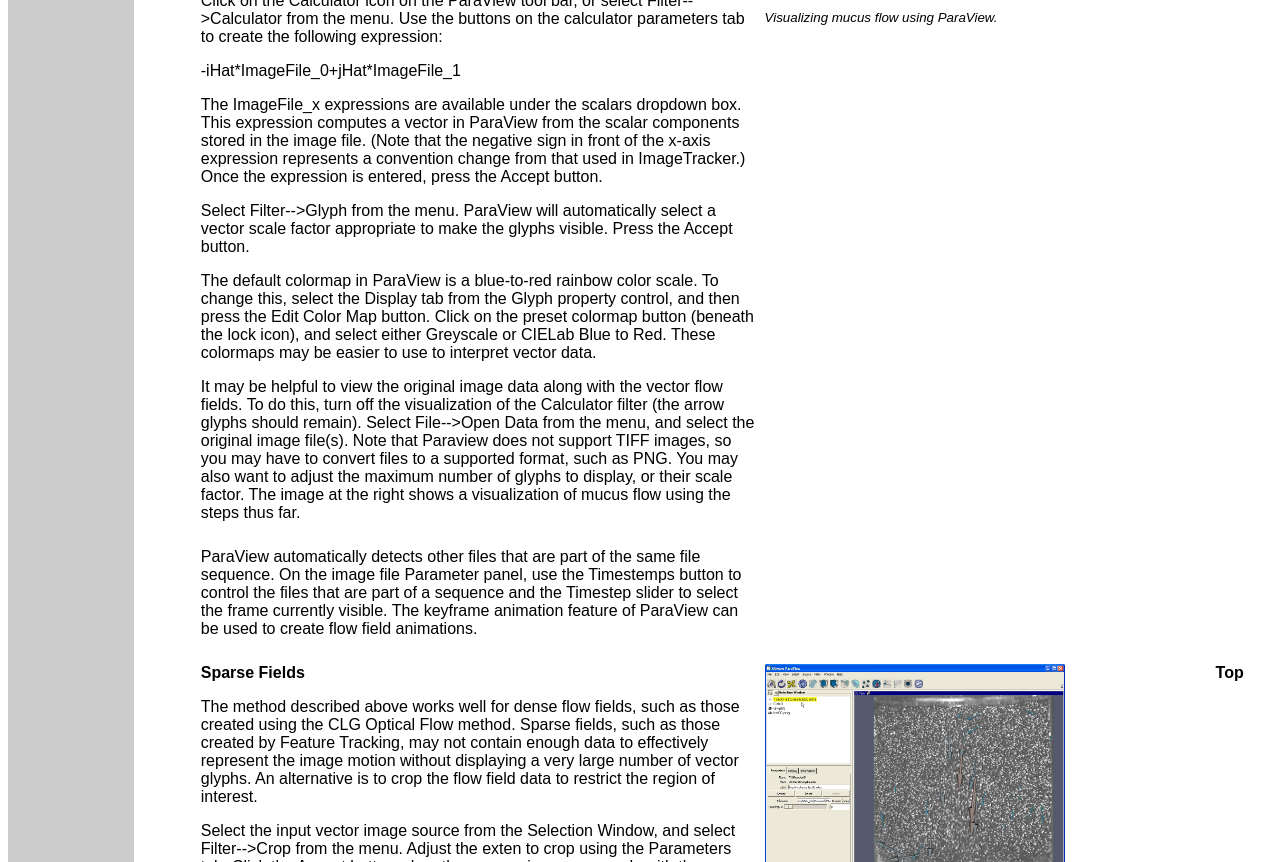
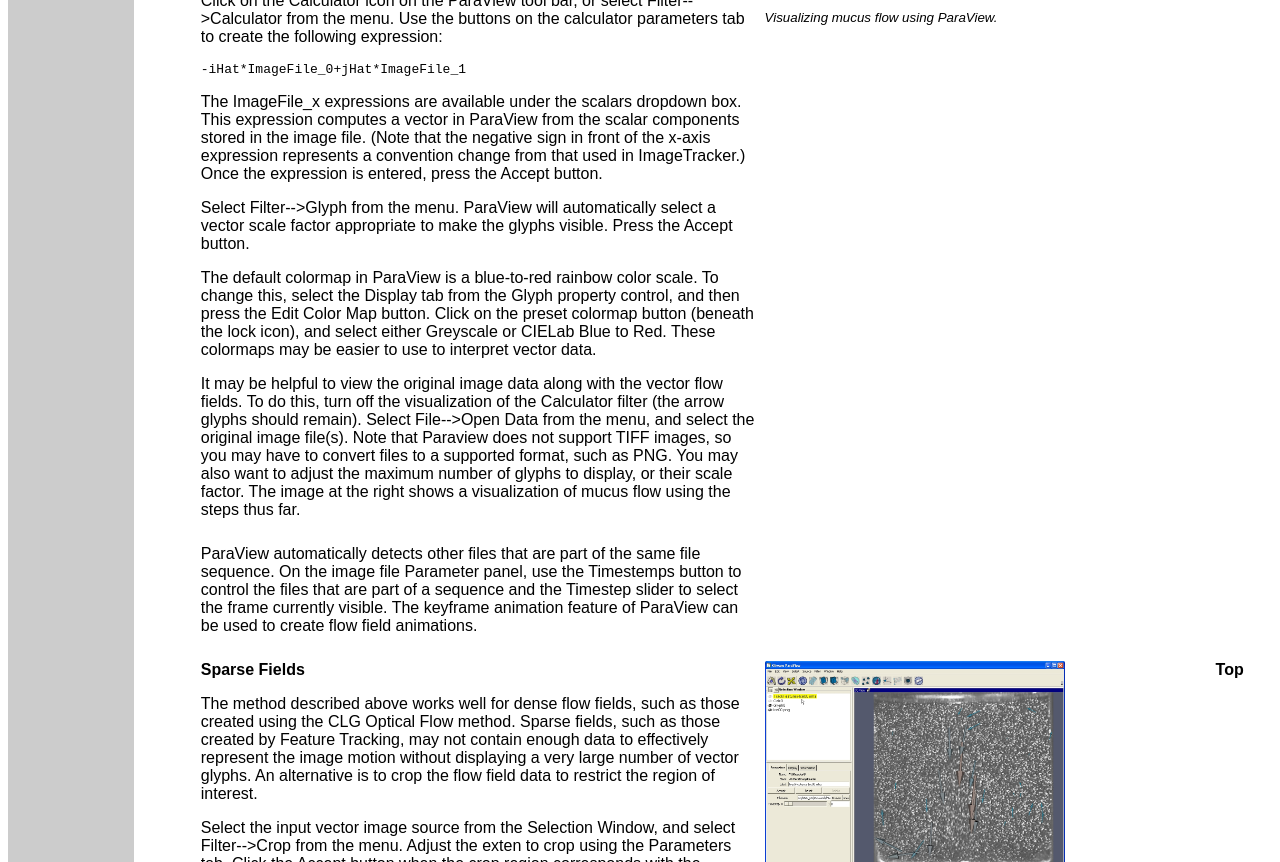
Before and after one commit to CISMM/ImageTracker, a plain HTML site: page docs/manual.html in a window 1280 px wide. Shown: the part 6254-7116 px from the top of the page. Drawn offline with Linux system fonts and the light colour scheme.

Commit message:
Minor formatting correction.

```diff
--- a/docs/manual.html
+++ b/docs/manual.html
@@ -357,7 +357,7 @@
   	        <p>ImageTracker does not provide visualization for computed flow fields (yet). <a href="http://www.paraview.org/HTML/Index.html" target="_blank">ParaView</a>, a free application from <a href="http://www.kitware.com/" target="_blank">Kitware</a>, provides this functionality. Follow the instructions from Kitware on how to install and run ParaView. The following  will help you create a visualization of flow fields with ParaView.</p>
   	        <p>Select File--&gt;Open Data from the ParaView menu. Navigate to and select the flow field file(s) created by ImageTracker (.mha extension). The default visualization for vector image data is a scalar field of vector magnitude intensities. We will create arrow glyphs that will represent the magnitude and direction of the flow field. </p>
   	        <p>Click on the Calculator icon on the ParaView tool bar, or select Filter--&gt;Calculator from the menu. Use the buttons on the calculator parameters tab to create the following expression:</p>
-  	        <p>-iHat*ImageFile_0+jHat*ImageFile_1</p>
+  	        <p><code>-iHat*ImageFile_0+jHat*ImageFile_1</code></p>
   	        <p>The ImageFile_x expressions are available under the scalars dropdown box. This expression computes a vector in ParaView from the scalar components stored in the image file. (Note that the negative sign in front of the x-axis expression represents a convention change from that used in ImageTracker.) Once the expression is entered, press the Accept button.</p>
   	        <p>Select Filter--&gt;Glyph from the menu. ParaView will automatically select a vector scale factor appropriate to make the glyphs visible. Press the Accept button. </p>
   	        <p>The default colormap in ParaView is a blue-to-red rainbow color scale. To change this, select the Display tab from the Glyph property control, and then press the Edit Color Map button. Click on the preset colormap button (beneath the lock icon), and select either Greyscale or CIELab Blue to Red. These colormaps may be easier to use to interpret vector data. </p>
```
